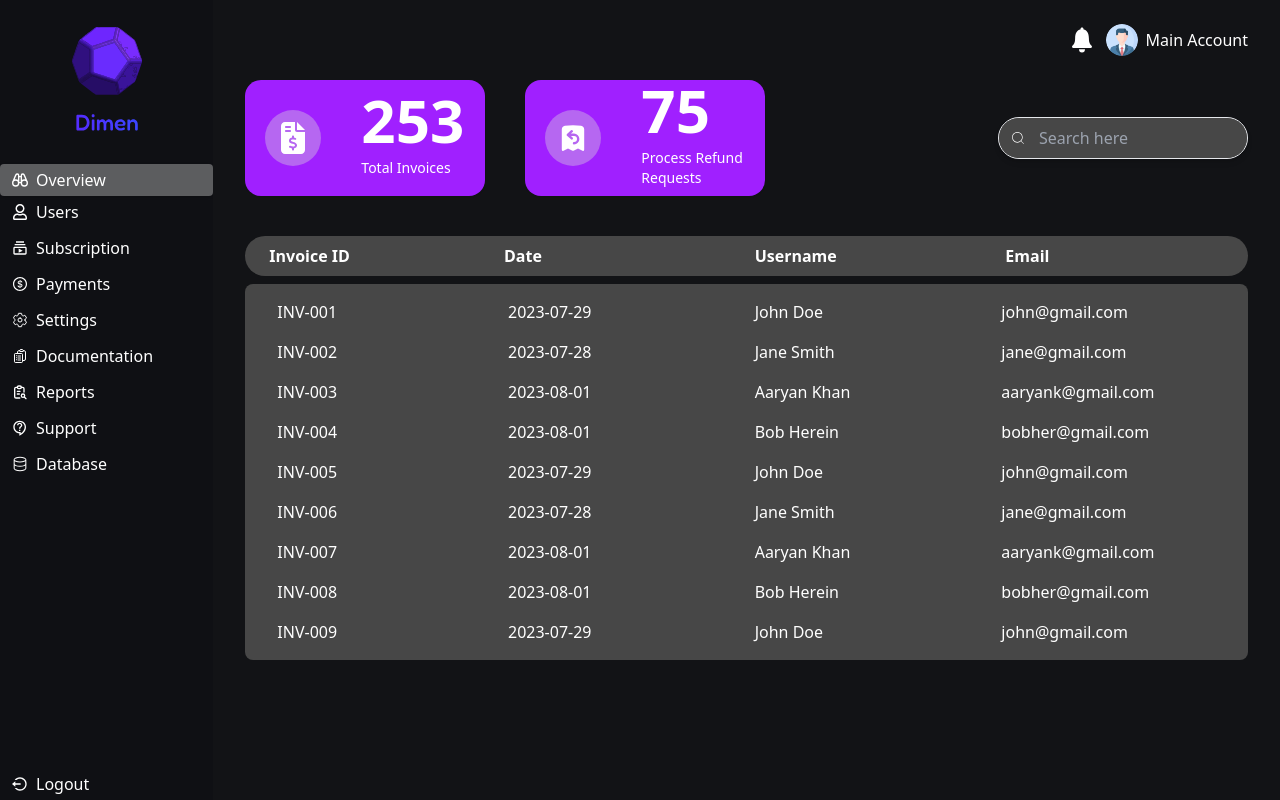
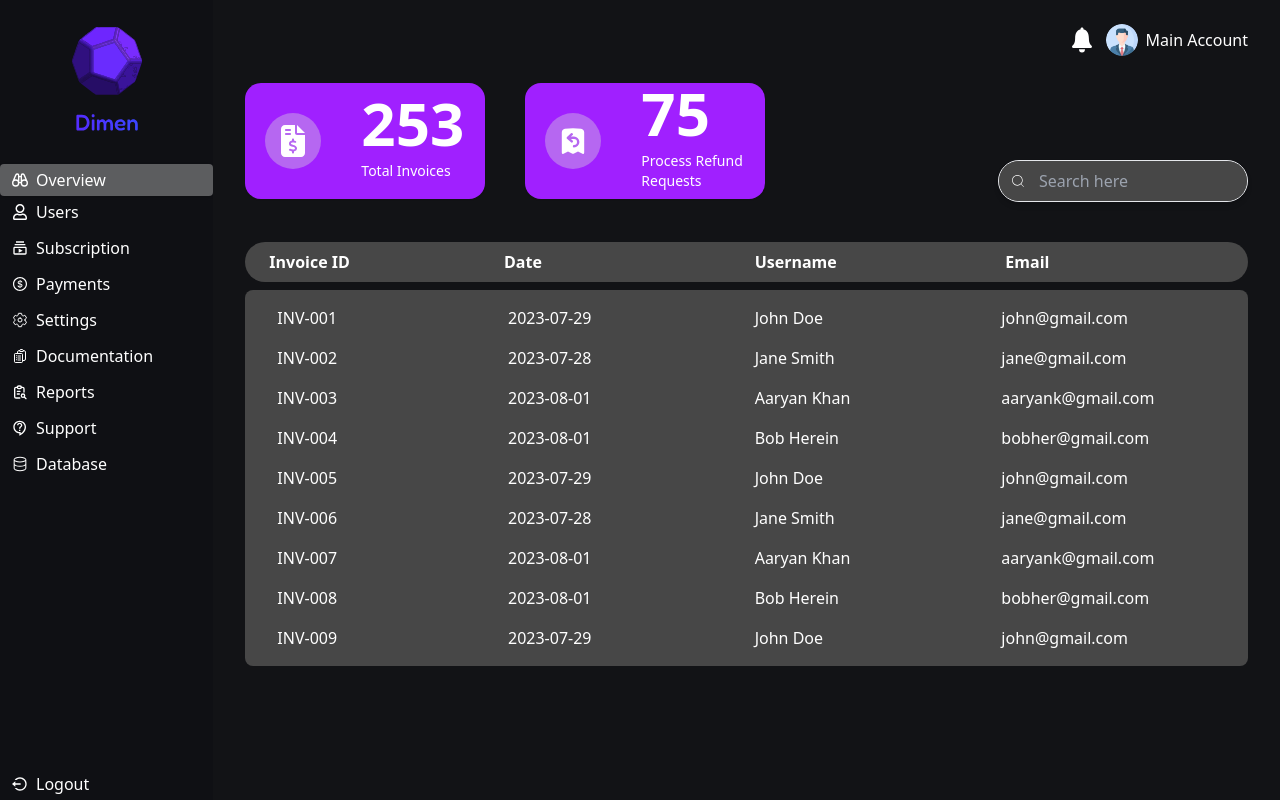
Before and after one commit to Dimen-3D-Model-Annotation/admin-dashboard, a Next.js app: page /admin/payments in a window 1280 px wide. Built offline with nearby package versions, Linux system fonts and the light colour scheme.

Commit message:
update payments page

```diff
--- a/app/admin/payments/page.js
+++ b/app/admin/payments/page.js
@@ -28,7 +28,7 @@ function Page() {
             <TopCards icon={HiMiniReceiptRefund} number={75} label="Process Refund Requests" />
           </div>
           {/* Search Bar Container */}
-          <div className="relative w-search-bar">
+          <div className="relative w-search-bar mt-20">
             {/* Container for search bar and icon */}
             <div className="flex items-center border rounded-full overflow-hidden bg-custom-togglegray shadow-md">
               <CiSearch className="text-white absolute left-3" />
```
